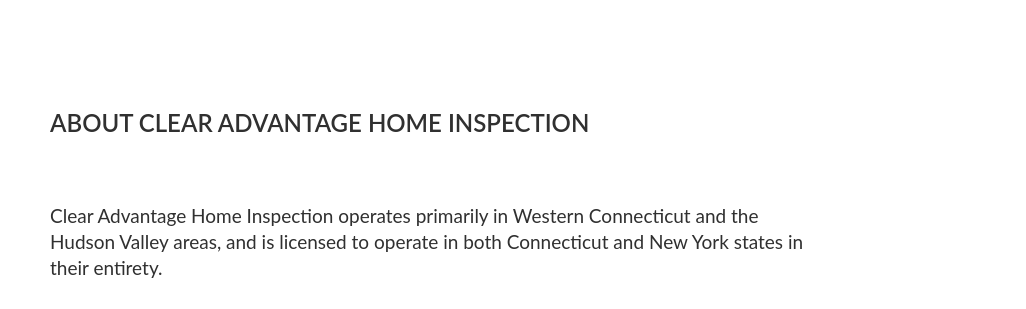
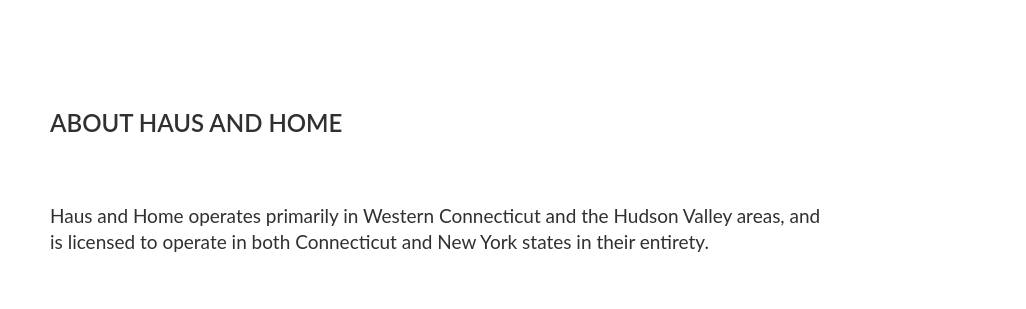
Before and after one commit to kelleystoll/HausnHome, a plain HTML site: page CAHI_Website/index.html in a window 1280 px wide. Shown: the part 434-743 px from the top of the page, 0-1026 px from the left. Drawn offline with nearby package versions, Linux system fonts and the light colour scheme.

Commit message:
Update index.html
Changed old name to new name

```diff
--- a/CAHI_Website/index.html
+++ b/CAHI_Website/index.html
@@ -49,8 +49,8 @@
 <div id="about" class="container-fluid">
   <div class="row">
     <div class="col-sm-8">
-      <h2>About Clear Advantage Home Inspection</h2><br>
-      <h4>Clear Advantage Home Inspection operates primarily in Western Connecticut and the Hudson Valley areas, and is licensed to operate
+      <h2>About Haus and Home</h2><br>
+      <h4>Haus and Home operates primarily in Western Connecticut and the Hudson Valley areas, and is licensed to operate
       in both Connecticut and New York states in their entirety.</h4><br>
       <p>Bringing more than a half-century of experience in home construction, maintenance and ownership, We explore
       every detail of your potential new home. Getting a thorough and proper home
```
